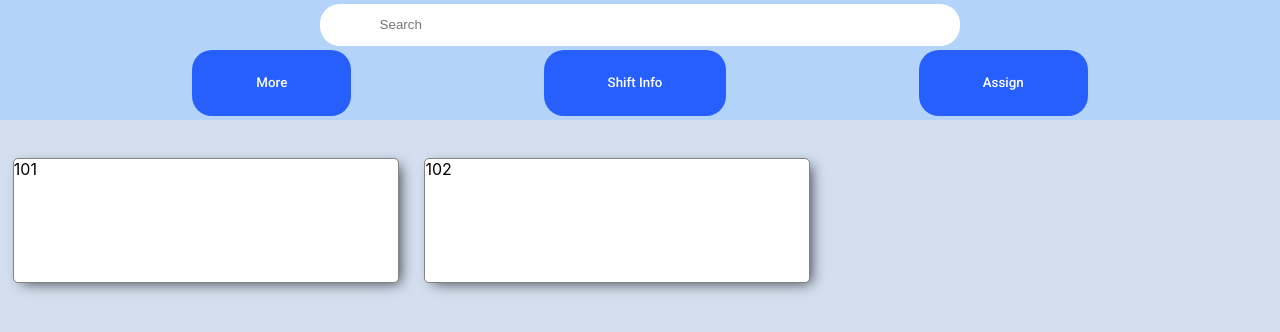
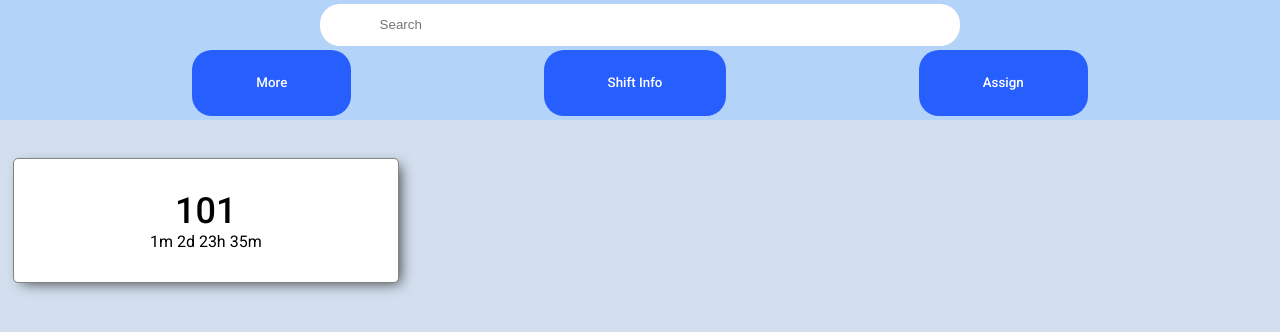
Before and after one commit to matt-teran/vehicle-manager, a React (Create React App) app: page / in a window 1280 px wide. Shown: the top 332 px of the page. Built offline with nearby package versions, Linux system fonts and the light colour scheme.

Commit message:
Added time since display on car cards

```diff
--- a/src/components/Car/Car.js
+++ b/src/components/Car/Car.js
@@ -1,13 +1,44 @@
-import React from 'react';
+import React from "react";
 
-import classes from './Car.module.css';
+import classes from "./Car.module.css";
 
 const car = (props) => {
-    return (
-        <div className={classes.Car}>
-            {props.ticket}
-        </div>
-    )
-}
+  let timeSince = (date) => {
+    var seconds = Math.floor((new Date() - date) / 1000);
+    var interval = seconds / 31536000;
+    let finalTime = '';
+
+    if (interval > 1) {
+      finalTime += Math.floor(interval) + "y ";
+      seconds -= Math.floor(interval) * 31536000;
+    }
+    interval = seconds / 2592000;
+    if (interval > 1) {
+      finalTime += Math.floor(interval) + "m ";
+      seconds -= Math.floor(interval) * 2592000;
+    }
+    interval = seconds / 86400;
+    if (interval > 1) {
+      finalTime += Math.floor(interval) + "d ";
+      seconds -= Math.floor(interval) * 86400;
+    }
+    interval = seconds / 3600;
+    if (interval > 1) {
+        finalTime += Math.floor(interval) + "h ";
+        seconds -= Math.floor(interval) * 3600;
+    }
+    interval = seconds / 60;
+    if (interval > 1) {
+      finalTime += Math.floor(interval) + "m";
+    }
+    return finalTime;
+  };
+  return (
+    <div className={classes.Car}>
+      <p className={classes.Ticket}>{props.ticket}</p>
+      <p className={classes.Time}>{timeSince(props.time)}</p>
+    </div>
+  );
+};
 
 export default car;
--- a/src/components/Car/Car.module.css
+++ b/src/components/Car/Car.module.css
@@ -1,4 +1,9 @@
 .Car {
+    display: flex;
+    flex-direction: column;
+    justify-content: center;
+    align-items: center;
+    font-family: Roboto, sans-serif;
     box-shadow: 5px 4px 14px -4px rgba(0,0,0,0.75);
     border: 1px solid #838383;
     border-radius: 5px;
@@ -7,3 +12,11 @@
     height: 17%;
     margin: 3% 1%;
 }
+.Ticket {
+    font-weight: 500;
+    font-size: 36px;
+    margin: 0;
+}
+.Time {
+    margin: 0;
+}
--- a/src/components/Cars/Cars.js
+++ b/src/components/Cars/Cars.js
@@ -7,7 +7,7 @@ import classes from './Cars.module.css';
 const cars = (props) => {
     let loggedCars = [];
     for (let car in props.cars){
-        loggedCars.push(<Car key={car} ticket={car}/>);
+        loggedCars.push(<Car key={car} ticket={car} time={props.cars[car].time}/>);
     }
     return (
         <div className={classes.Cars}>
--- a/src/containers/VehicleManager/VehicleManager.js
+++ b/src/containers/VehicleManager/VehicleManager.js
@@ -13,16 +13,10 @@ class VehicleManager extends Component{
                 phone: '8675309',
                 plate: '123ABCD',
                 make: 'kia',
-                color: 'red'
-            },
-            102: {
-                ticket: '102',
-                phone: '0001111',
-                plate: 'ABC1234',
-                make: 'toyota',
-                color: 'black'
+                color: 'red',
+                time: new Date("Aug 13, 2020 00:40:20")
+
             }
-
         },
         newCar: {},
         assigning: false
@@ -33,9 +27,10 @@ class VehicleManager extends Component{
     addCarHandler = (event) => {
         event.preventDefault();
         this.assignHandler();
-
+        let updatedNewCar = {...this.state.newCar};
+        updatedNewCar.time = new Date();
         let updatedCars = {...this.state.cars};
-        updatedCars[this.state.newCar.ticket] = this.state.newCar;
+        updatedCars[this.state.newCar.ticket] = updatedNewCar;
 
         this.setState({cars: updatedCars, newCar: {}})
 
```
